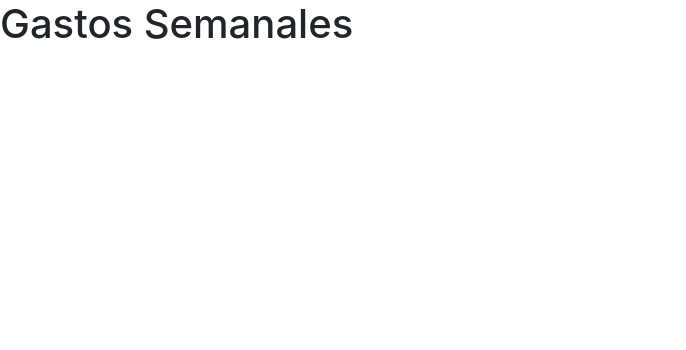
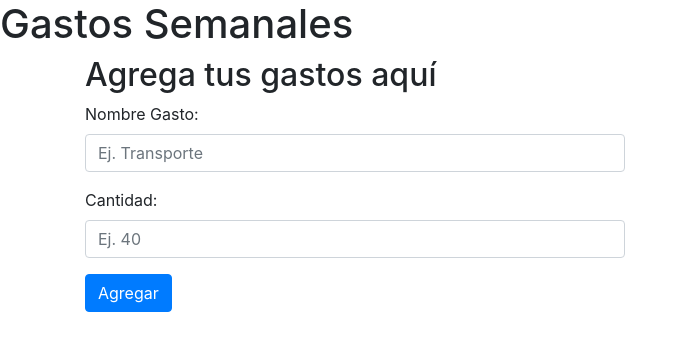
Before and after one commit to juanhuttemann/gastos_semanales, a React (Create React App) app: page / in a window 1280 px wide. Shown: the top 350 px of the page, without its empty margins (0-686 px from the left). Built offline with nearby package versions, Linux system fonts and the light colour scheme.

Commit message:
add Form component

```diff
--- a/src/App.js
+++ b/src/App.js
@@ -1,11 +1,43 @@
 import React, { Component } from 'react';
 import Header from './Header';
+import Form from './Form';
 
 class App extends Component {
+  state = {
+      presupuesto: '',
+      restante: '',
+      gastos: {}
+    }
+
+  agregarGasto = gasto => {
+    const gastos = {...this.state.gastos}
+
+    gastos[`gastos${Date.now()}`] = gasto
+
+    this.setState({
+      gastos
+    })
+
+
+
+  }
+
   render() {
     return (
       <div className="App">
         <Header titulo="Gastos Semanales"/>
+        <div className="container">
+          <div className="row">
+            <div className="col-md-6">
+                <Form
+                  agregarGasto = {this.agregarGasto}
+                />
+            </div>
+            <div className="col-md-6">
+
+            </div>
+          </div>
+        </div>
       </div>
     );
   }
--- /dev/null
+++ b/src/Form.js
@@ -0,0 +1,38 @@
+import React, { Component } from 'react';
+
+class Form extends Component {
+    nombreGasto     = React.createRef();
+    cantidadGasto   = React.createRef();
+
+    crearGasto = (e) => {
+        e.preventDefault();
+
+        const gasto = {
+            nombreGasto: this.nombreGasto.current.value,
+            cantidadGasto: this.cantidadGasto.current.value,
+        }
+
+
+        this.props.agregarGasto(gasto);
+
+    }
+
+    render(){
+        return (
+            <form onSubmit={this.crearGasto}>
+                <h2>Agrega tus gastos aquí</h2>
+                <div className="form-group">
+                    <label htmlFor="nombreGasto">Nombre Gasto:</label>
+                    <input ref={this.nombreGasto} type="text" className="form-control" id="nombreGasto" placeholder="Ej. Transporte"/>
+                </div>
+                <div className="form-group">
+                    <label htmlFor="cantidadGasto">Cantidad:</label>
+                    <input ref={this.cantidadGasto} type="text" className="form-control" id="cantidadGasto" placeholder="Ej. 40" />
+                </div>
+                <button type="submit" className="btn btn-primary">Agregar</button>
+            </form>
+        )
+    }
+}
+
+export default Form;
```
